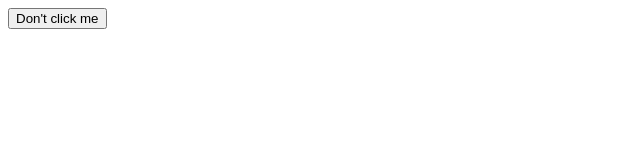
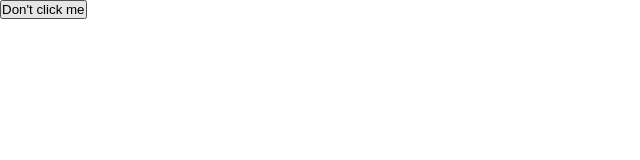
Before and after one commit to khaled-osama-elhabibi/Portfolio, a website: page index.html in a window 1280 px wide. Shown: the whole page, without its empty margins (0-640 px from the left). Drawn offline with Linux system fonts and the light colour scheme.

Commit message:
Commited

```diff
--- /dev/null
+++ b/sass/main.scss
@@ -0,0 +1,6 @@
+*,
+*::after,
+*::before{
+    margin: 0;
+    padding: 0;
+}
```
Also changed, not shown: package.json (+15 -15 lines), css/style.css, sass/_abstract.scss (added), sass/_base.scss (added), 1 other file.
